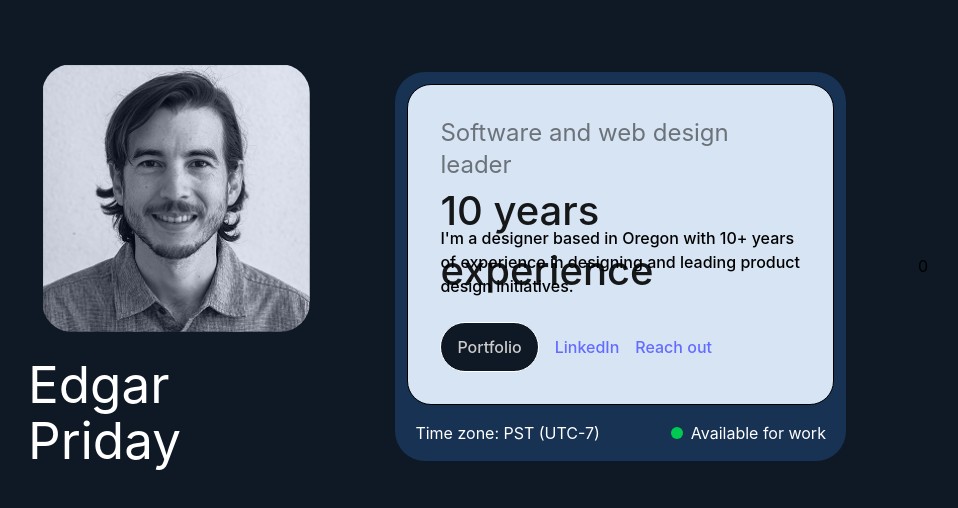
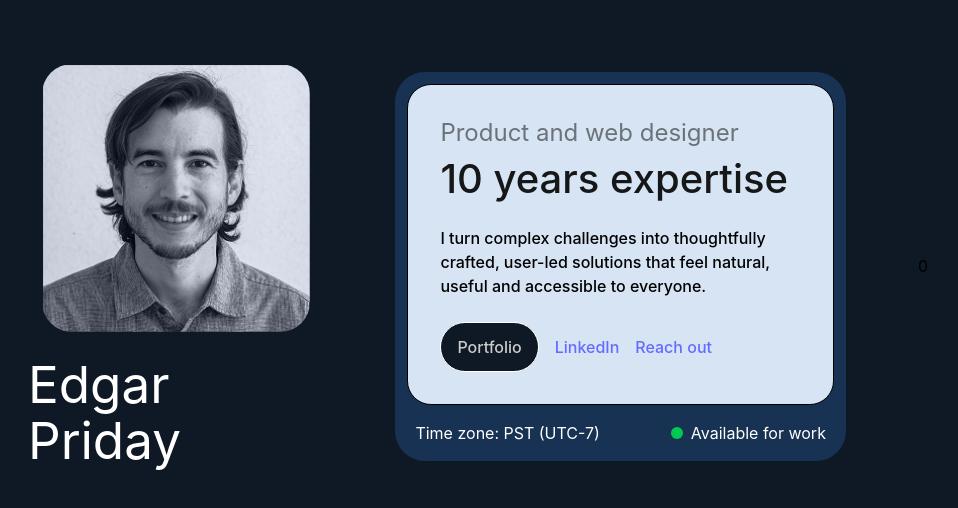
Before and after one commit to nomativ/personal-site, a React (Vite) app: page / in a window 1280 px wide. Shown: the top 508 px of the page, without its empty margins (162-1120 px from the left). Built offline with nearby package versions, Linux system fonts and the light colour scheme.

Commit message:
copy improvements

```diff
--- a/src/App.tsx
+++ b/src/App.tsx
@@ -13,10 +13,10 @@ function App() {
           <div className="w-[470px] p-3 bg-[#173253] rounded-[30px] flex-col justify-start items-start gap-4 inline-flex self-center">
             <div className="p-8 bg-[#d7e4f3] rounded-3xl border border-black flex-col justify-start items-start gap-6 flex overflow-hidden">
               <div className="h-[85px] flex-col justify-start items-start flex">
-                <div className="text-black/50 text-2xl">Software and web design leader</div>
-                <div className="text-black/90 text-[40px] font-medium font-['Bricolage Grotesque']">10 years experience</div>
+                <div className="text-black/50 text-2xl">Product and web designer</div>
+                <div className="text-black/90 text-[40px] font-medium font-['Bricolage Grotesque']">10 years expertise</div>
               </div>
-              <div className="text-black text-base font-medium">I'm a designer based in Oregon with 10+ years of experience in designing and leading product design initiatives.</div>
+              <div className="text-black text-base font-medium">I turn complex challenges into thoughtfully crafted, user-led solutions that feel natural, useful and accessible to everyone.</div>
               <div className="flex flex-row items-center gap-4">
                 <a href="https://edgar-p.notion.site/" className="px-4 py-2 bg-gradient-to-b from-[#0f1825] to-[#0f1825] rounded-[999px] border border-white justify-center items-center gap-1 inline-flex">
                   <span className="text-center text-[#cccccc] text-base font-medium leading-loose">Portfolio</span>
```
